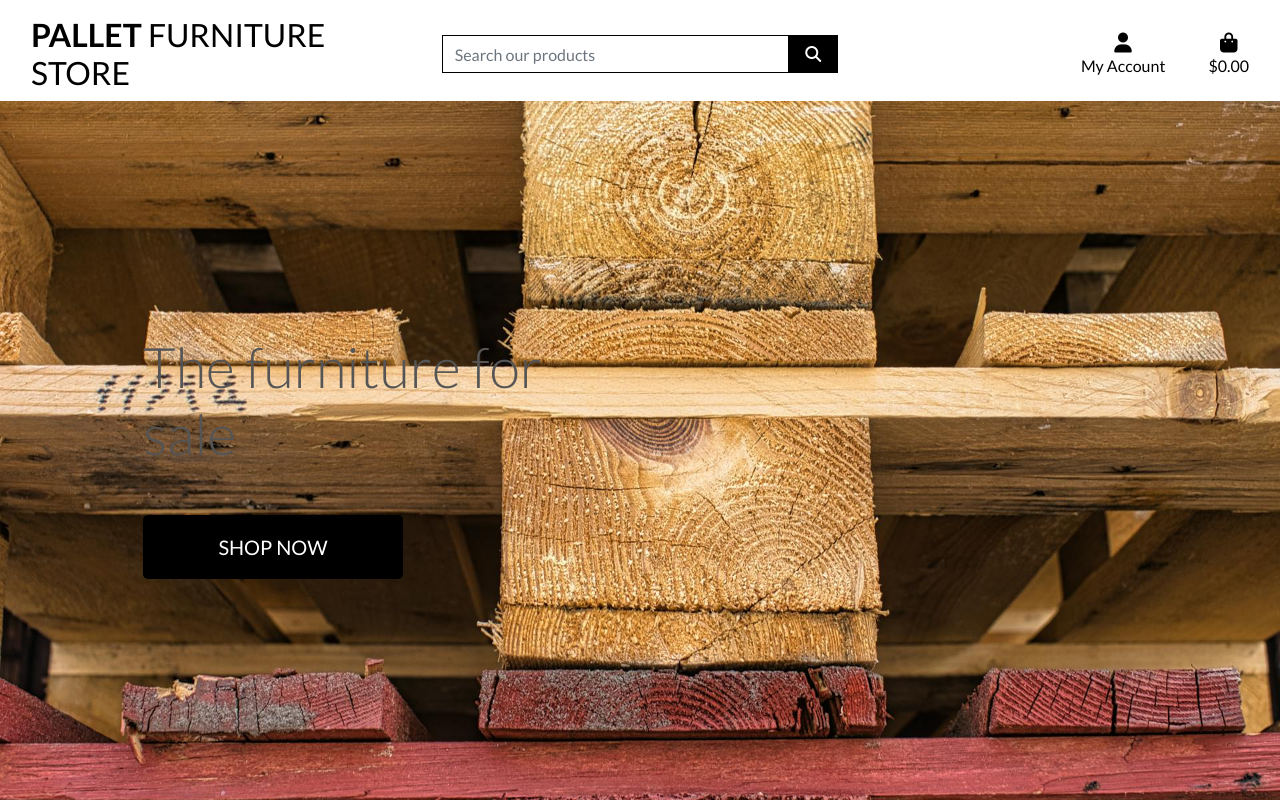
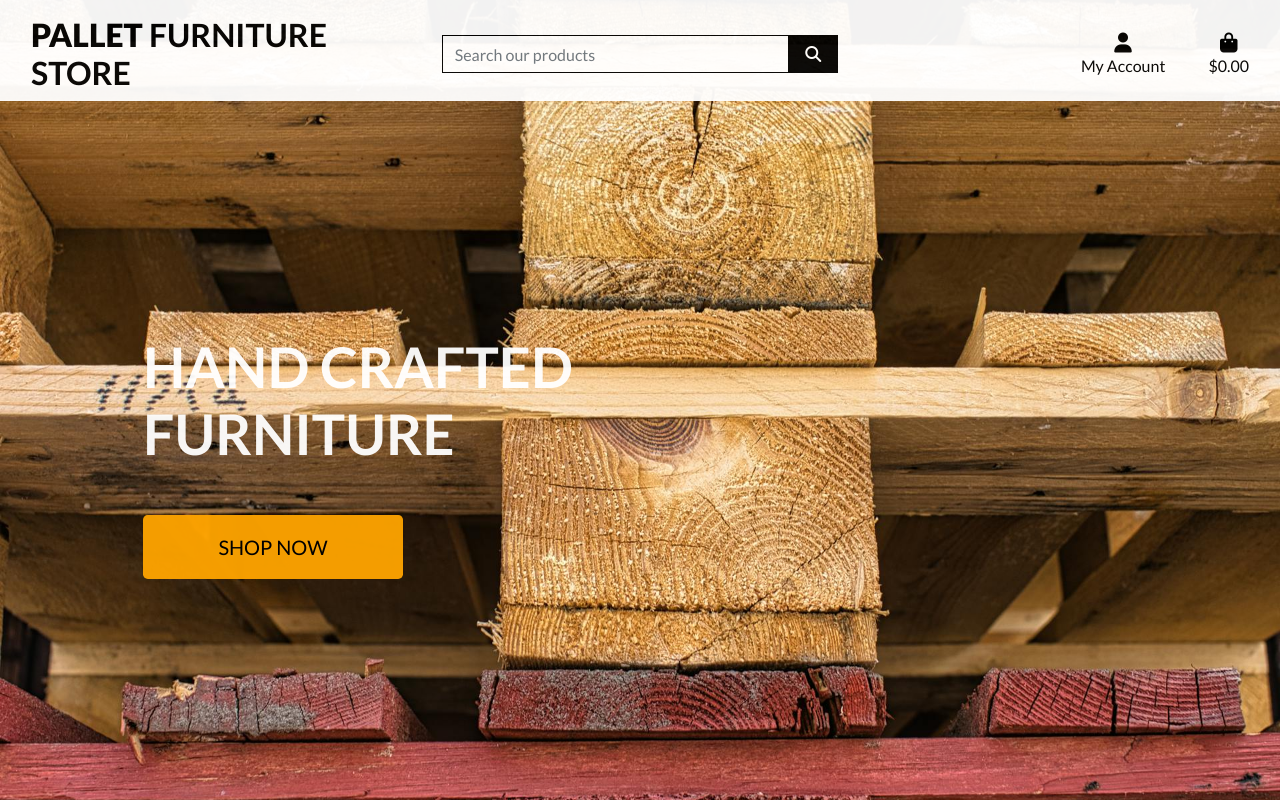
Before and after one commit to petermcloughlin/pallet_furniture_store, a Django app: page / in a window 1280 px wide. Run offline with Django 3.2, Linux system fonts and the light colour scheme; some libraries are stand-ins or nearby versions.

Commit message:
Add homepage css

```diff
--- a/home/templates/home/index.html
+++ b/home/templates/home/index.html
@@ -15,8 +15,8 @@
     <div class="container h-100">
         <div class="row h-100">
             <div class="col-7 col-md-6 my-auto">
-                <h1 class="display-4">
-                    The furniture for sale
+                <h1 class="display-4 logo-font text-white">
+                    Hand crafted furniture
                 </h1>
                 <div class="my-5">
                     <h4>
--- a/static/css/base.css
+++ b/static/css/base.css
@@ -7,6 +7,7 @@ body {
     height: calc(100vh - 160px);
     color: #555;
     font-family: 'Lato';
+    opacity: 0.95;
 }
 /* from Bulma */
 .icon {
@@ -19,6 +20,7 @@ body {
 
 .logo-font {
     text-transform: uppercase;
+    font-weight:bolder;
 }
 
 .main-logo-link {
@@ -26,8 +28,8 @@ body {
 }
 
 .shop-now-button {
-    background: black;
-    color: white;
+    background: orange;
+    color: black;
     min-width: 260px;
 }
 
@@ -36,18 +38,31 @@ body {
     color: white;
 }
 
-.shop-now-button:hover,
+.btn-orange {
+    background: orange;
+    color: black;
+}
+.shop-now-button:hover{
+    background-color:#b18600;
+}
+
 .shop-now-button:active,
 .shop-now-button:focus,
 .btn-black:hover,
 .btn-black:active,
 .btn-black:focus {
-    background: #222;
-    color: white;
+    background: #b18600;
+    color: black;
+    /* background: #222; */
+    /* color: white;     */
 }
 
 .text-black {
     color: #000 !important;
+}
+
+.text-white {
+    color: white !important;
 }
 
 .border-black {
@@ -56,7 +71,7 @@ body {
 
 /* -------------------------------- Media Queries */
 
-/* Slightly larger container on xl screens */
+/* Larger container on xl screens */
 @media (min-width: 1200px) {
   .container {
     max-width: 80%;
```
